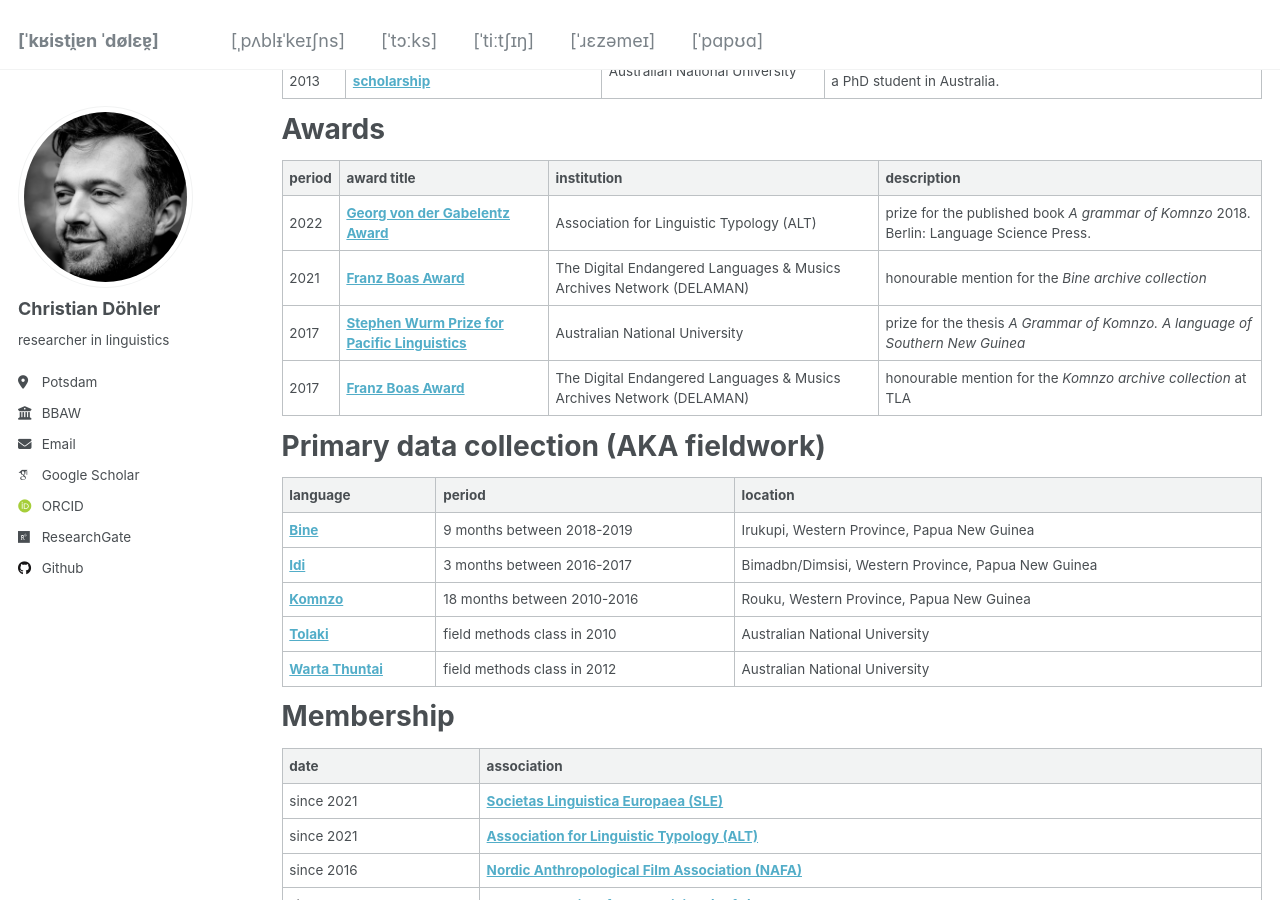
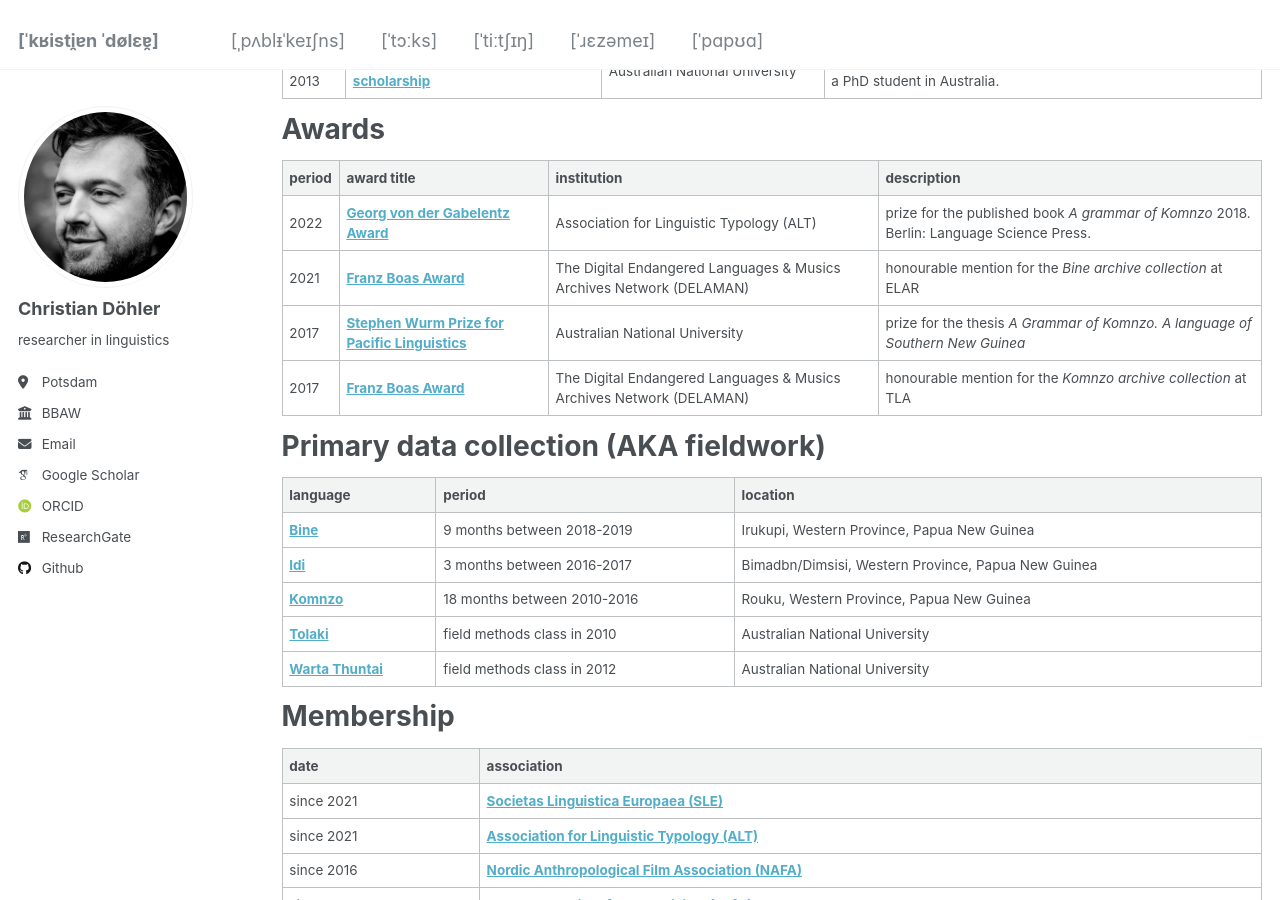
Before and after one commit to chrdoe/chrdoe.github.io, a Jekyll site: the page built from _pages/cv.md, in a window 1280 px wide and 900 px high, scrolled down 1743 px. Built offline with Jekyll 4.4.1, drawn with Linux system fonts in a browser that asks for light colours; some web fonts are replaced.

Commit message:
Update cv.md

```diff
--- a/_pages/cv.md
+++ b/_pages/cv.md
@@ -53,7 +53,7 @@ Awards
 |period|award title|institution|description|
 |---|---|---|---|
 |2022|**[Georg von der Gabelentz Award](https://linguistic-typology.org/georg-von-der-gabelentz-award)**|Association for Linguistic Typology (ALT)|prize for the published book *A grammar of Komnzo* 2018. Berlin: Language Science Press.|
-|2021|**[Franz Boas Award](https://www.delaman.org/news/sonja-riesberg-receives-first-delaman-franz-boas-award/)**|The Digital Endangered Languages & Musics Archives Network (DELAMAN)|honourable mention for the *Bine archive collection*|
+|2021|**[Franz Boas Award](https://www.delaman.org/news/sonja-riesberg-receives-first-delaman-franz-boas-award/)**|The Digital Endangered Languages & Musics Archives Network (DELAMAN)|honourable mention for the *Bine archive collection* at ELAR|
 |2017|**[Stephen Wurm Prize for Pacific Linguistics](https://www.anu.edu.au/students/program-administration/prizes/stephen-wurm-graduate-prize-for-pacific-linguistic-studies)**|Australian National University|prize for the thesis *A Grammar of Komnzo. A language of Southern New Guinea*|
 |2017|**[Franz Boas Award](https://www.delaman.org/news/2021-delaman-award-goes-to-karolina-grzech/)**|The Digital Endangered Languages & Musics Archives Network (DELAMAN)|honourable mention for the *Komnzo archive collection* at TLA|
 
```
